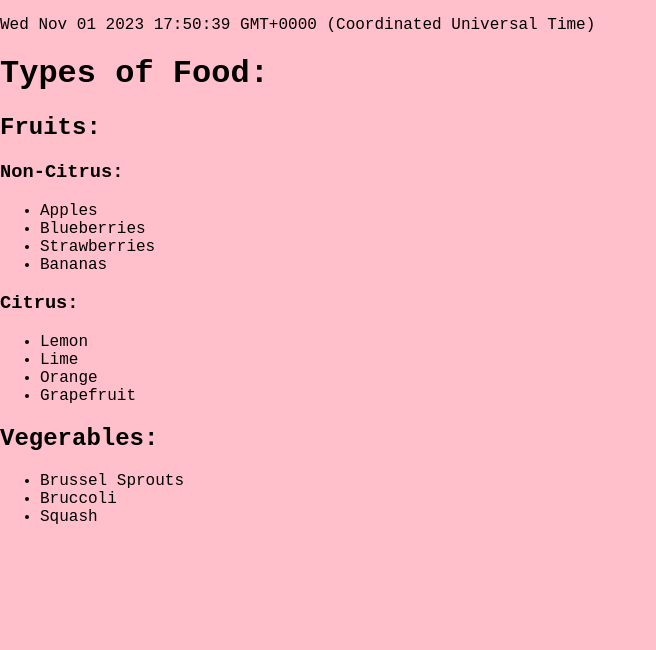
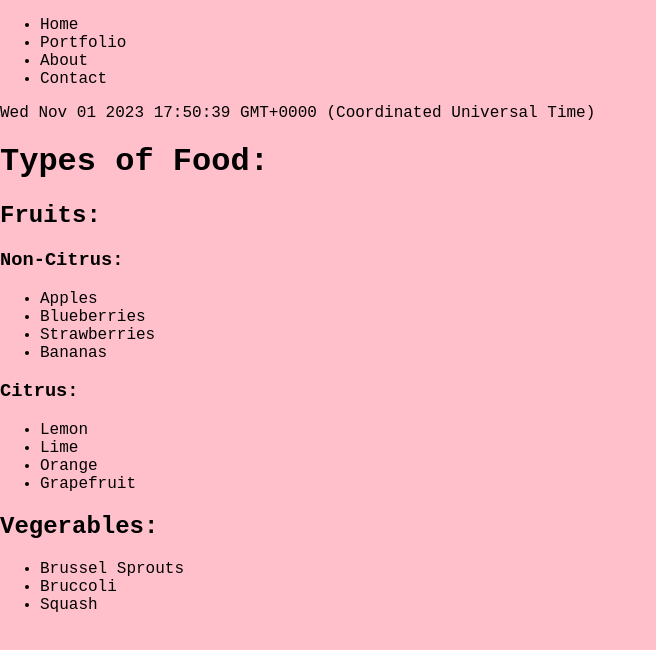
Before and after one commit to dchamp16/getting-react, a React (Create React App) app in the folder my-app/: page / in a window 1280 px wide. Shown: the top 650 px of the page, without its empty margins (0-656 px from the left). Built offline with nearby package versions, Linux system fonts and the light colour scheme.

Commit message:
rename compoennts to capital for best practice

```diff
--- a/my-app/src/App.js
+++ b/my-app/src/App.js
@@ -1,14 +1,20 @@
 import React from "react"; // Import React
 import "./App.scss";
-import { Fruits, TypesOfFood } from "./components/fruits"; // Import Fruits and TypesOfFood
-import { TodayDate } from "./components/timeDate";
+
+// Components
+import Header from "./components/Header";
+import { Fruits, TypesOfFood } from "./components/Fruits"; // Import Fruits and TypesOfFood
+import { TodayDate } from "./components/TimeDate";
 
 function App() {
   return (
-    <div className="App">
-      <TodayDate date={Date()} />
-      <TypesOfFood />
-    </div>
+    <>
+      <Header />
+      <div className="App">
+        <TodayDate date={Date()} />
+        <TypesOfFood />
+      </div>
+    </>
   );
 }
 
--- a/my-app/src/components/fruits.jsx
+++ b/my-app/src/components/Fruits.jsx
@@ -1,6 +1,6 @@
 import React from "react";
-import Vegetables from "./vegetables";
-import { Citrus, NonCitrus } from "./typeFruit";
+import Vegetables from "./Vegetables";
+import { Citrus, NonCitrus } from "./TypeFruit";
 
 class Fruits extends React.Component {
   constructor(props) {
--- /dev/null
+++ b/my-app/src/components/Header.jsx
@@ -0,0 +1,15 @@
+export default function Header() {
+  return (
+    <>
+    <header>
+    <ul>
+        <li>Home</li>
+        <li>Portfolio</li>
+        <li>About</li>
+        <li>Contact</li>
+      </ul>
+    </header>
+
+    </>
+  );
+}
```
Also changed, not shown: my-app/src/components/TimeDate.jsx (renamed from my-app/src/components/timeDate.jsx), my-app/src/components/TypeFruit.jsx (renamed from my-app/src/components/typeFruit.jsx), my-app/src/components/Vegetables.jsx (renamed from my-app/src/components/vegetables.jsx).
